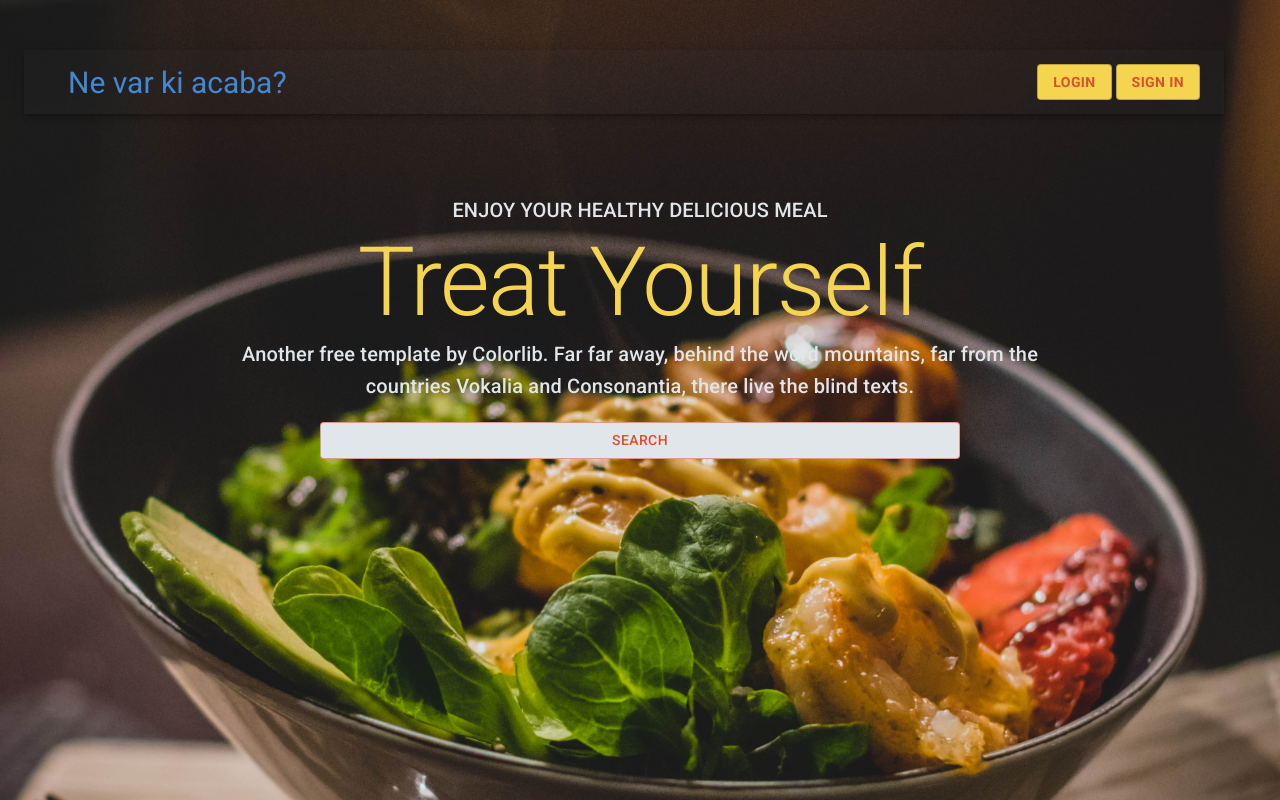
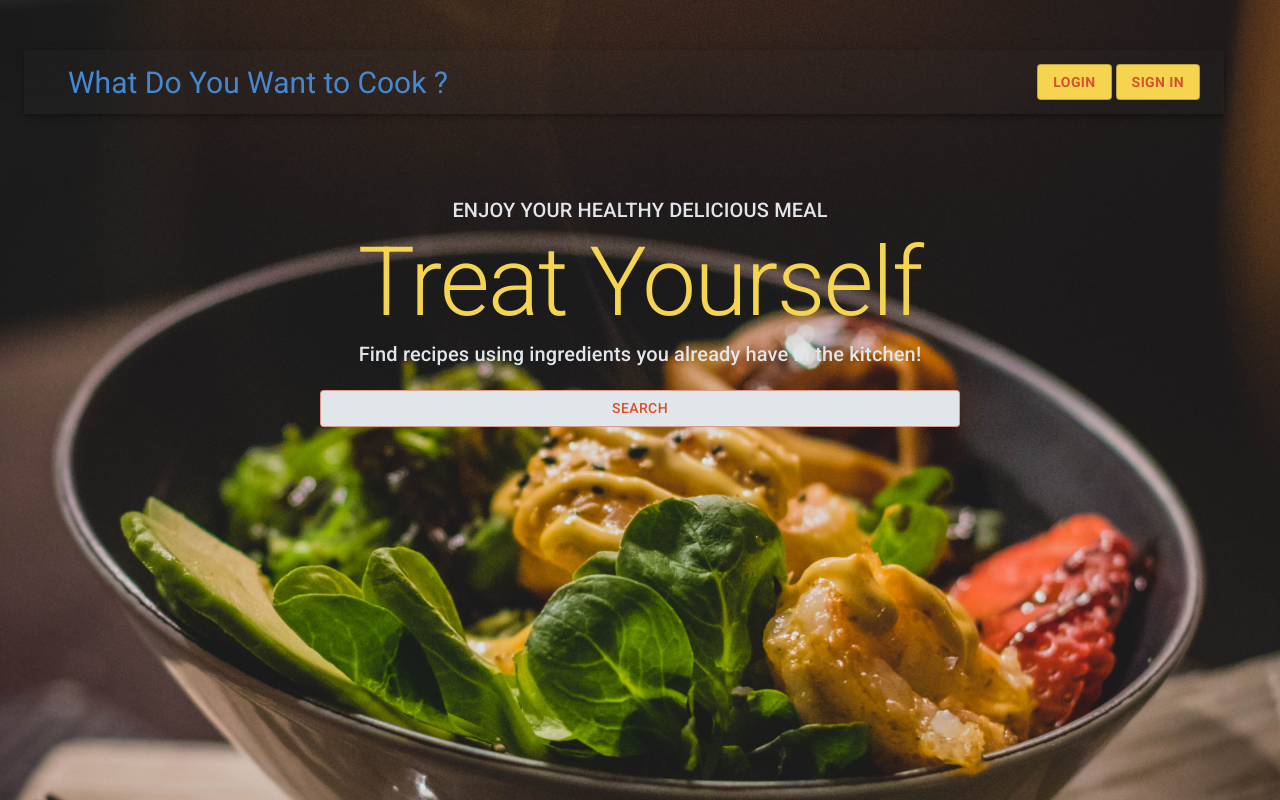
Before and after one commit to react-recipe-app/recipe-app-react, a React (Create React App) app in the folder client/: page / in a window 1280 px wide. Built offline with nearby package versions, Linux system fonts and the light colour scheme.

Commit message:
design updated

```diff
--- a/client/src/App.css
+++ b/client/src/App.css
@@ -1,12 +1,12 @@
 .App {
+  animation: load 2s ease-in;
 }
-/* @keyframes load {
+@keyframes load {
   0% {
     opacity: 0;
   }
 }
-animation: load 2s ease-in;
- */
+
 .main {
   background-color: rgba(245, 212, 79, 0.7);
 }
--- a/client/src/App.js
+++ b/client/src/App.js
@@ -6,7 +6,7 @@ import { Grid, Container } from "@material-ui/core";
 import { RecipeProvider } from "./contexts/RecipeContext";
 function App() {
   return (
-    <div>
+    <div className="App">
       <Container>
         <Grid container xs={12} spacing={4}>
           <Grid item xs={12}>
--- a/client/src/components/Header/index.js
+++ b/client/src/components/Header/index.js
@@ -30,9 +30,7 @@ function Header() {
               align="center"
               color="primary"
             >
-              Another free template by Colorlib. Far far away, behind the word
-              mountains, far from the countries Vokalia and Consonantia, there
-              live the blind texts.
+              Find recipes using ingredients you already have in the kitchen!
             </Typography>
           </Grid>
           <Grid item xs={2}></Grid>
--- a/client/src/components/Main/index.js
+++ b/client/src/components/Main/index.js
@@ -1,13 +1,18 @@
 import { useContext } from "react";
 import Recipe from "../Recipe";
 import RecipeContext from "../../contexts/RecipeContext";
+import { Grid } from "@material-ui/core";
 function Main() {
   const { recipes } = useContext(RecipeContext);
   return (
     <div>
-      {recipes?.map((item, i) => (
-        <Recipe />
-      ))}
+      <Grid container>
+        {recipes?.map((item, i) => (
+          <Grid item direction="column" justify="center" key={i} xs={4}>
+            <Recipe key={i} />
+          </Grid>
+        ))}
+      </Grid>
     </div>
   );
 }
--- a/client/src/components/NavBar/index.js
+++ b/client/src/components/NavBar/index.js
@@ -36,7 +36,7 @@ function Header() {
       <Toolbar>
         <Typography variant="div" className={classes.title}>
           <Link href="#" onClick={preventDefault} className={classes.logo}>
-            Ne var ki acaba?
+            What Do You Want to Cook ?
           </Link>
         </Typography>
         <Button variant="outlined" className={classes.btn}>
--- a/client/src/components/Recipe/index.js
+++ b/client/src/components/Recipe/index.js
@@ -45,12 +45,12 @@ const useStyles = makeStyles((theme) => ({
 function Recipe() {
   const classes = useStyles();
   return (
-    <Grid xs={2}>
+    <Grid container xs={6}>
       <Card className={classes.root}>
         <CardActionArea>
           <CardMedia
             className={classes.media}
-            image="https://www.edamam.com/web-img/e42/e42f9119813e890af34c259785ae1cfb.jpg"
+            image="https://www.edamam.com/web-img/7db/7dbdf0a1b2440b46b1113ba4752d7e2d.jpg"
             title="Paella dish"
           />
           <CardHeader
--- a/client/src/components/SearchBar/index.js
+++ b/client/src/components/SearchBar/index.js
@@ -47,7 +47,6 @@ function SearchBar() {
   const handleClose = () => {
     setOpen(false);
     setIngredients("");
-    console.log("selamaşar");
   };
   const handleClickOpen = () => {
     setOpen(true);
--- a/client/src/serviceWorker.js
+++ b/client/src/serviceWorker.js
@@ -10,7 +10,7 @@ export const getRecipe = (
   ingredients
 ) => {
   const data = axios.get(
-    `https://api.edamam.com/search?app_id=${appID}&app_key=${appKey}&from=0&to=10&calories=${caloriValues}&Health=${healthValues}&Diet=${dietValues}&q=${ingredients}`
+    `https://api.edamam.com/search?app_id=${appID}&app_key=${appKey}&from=0&to=12&calories=${caloriValues}&Health=${healthValues}&Diet=${dietValues}&q=${ingredients}`
   );
   return data;
 };
```
